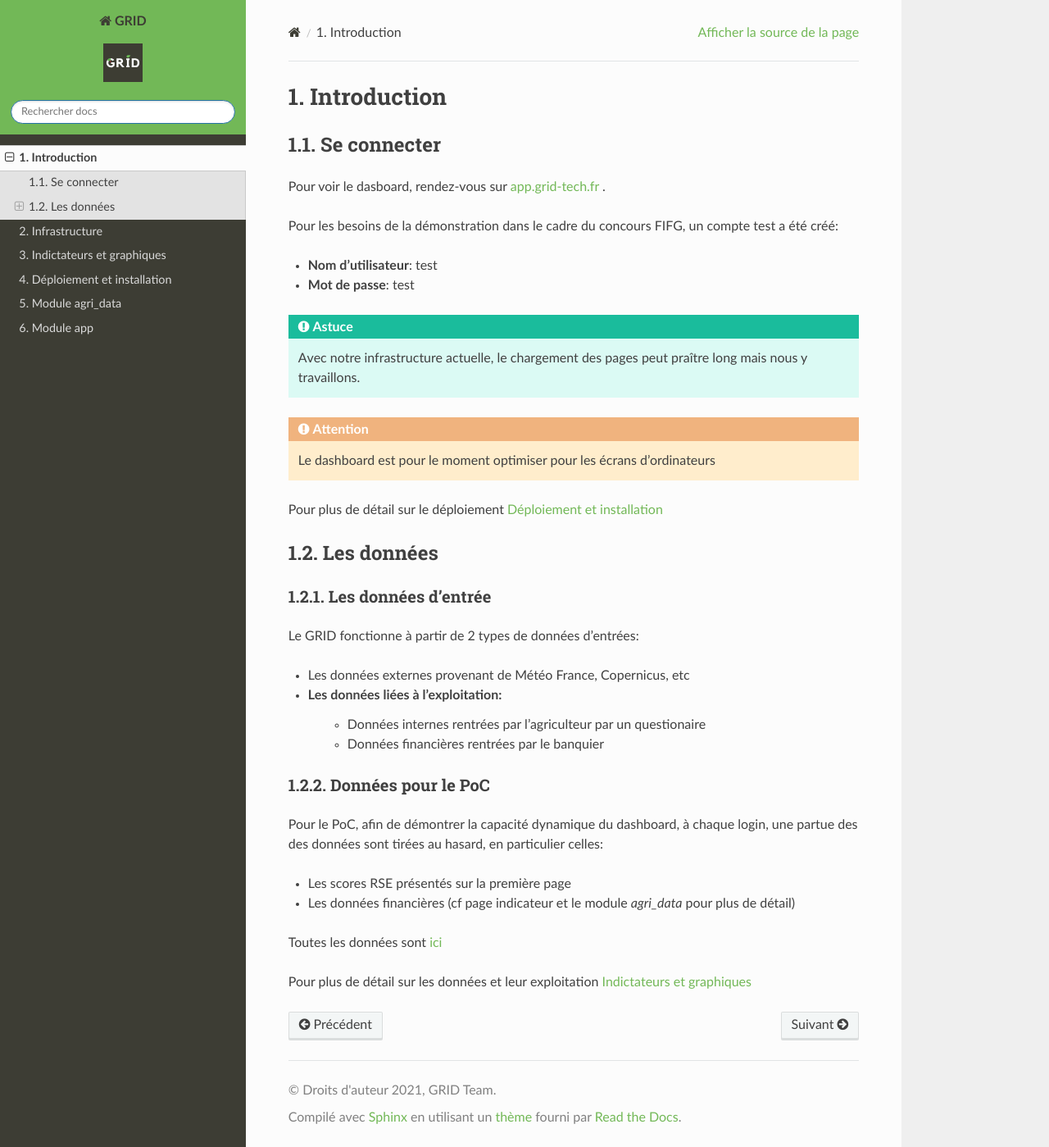
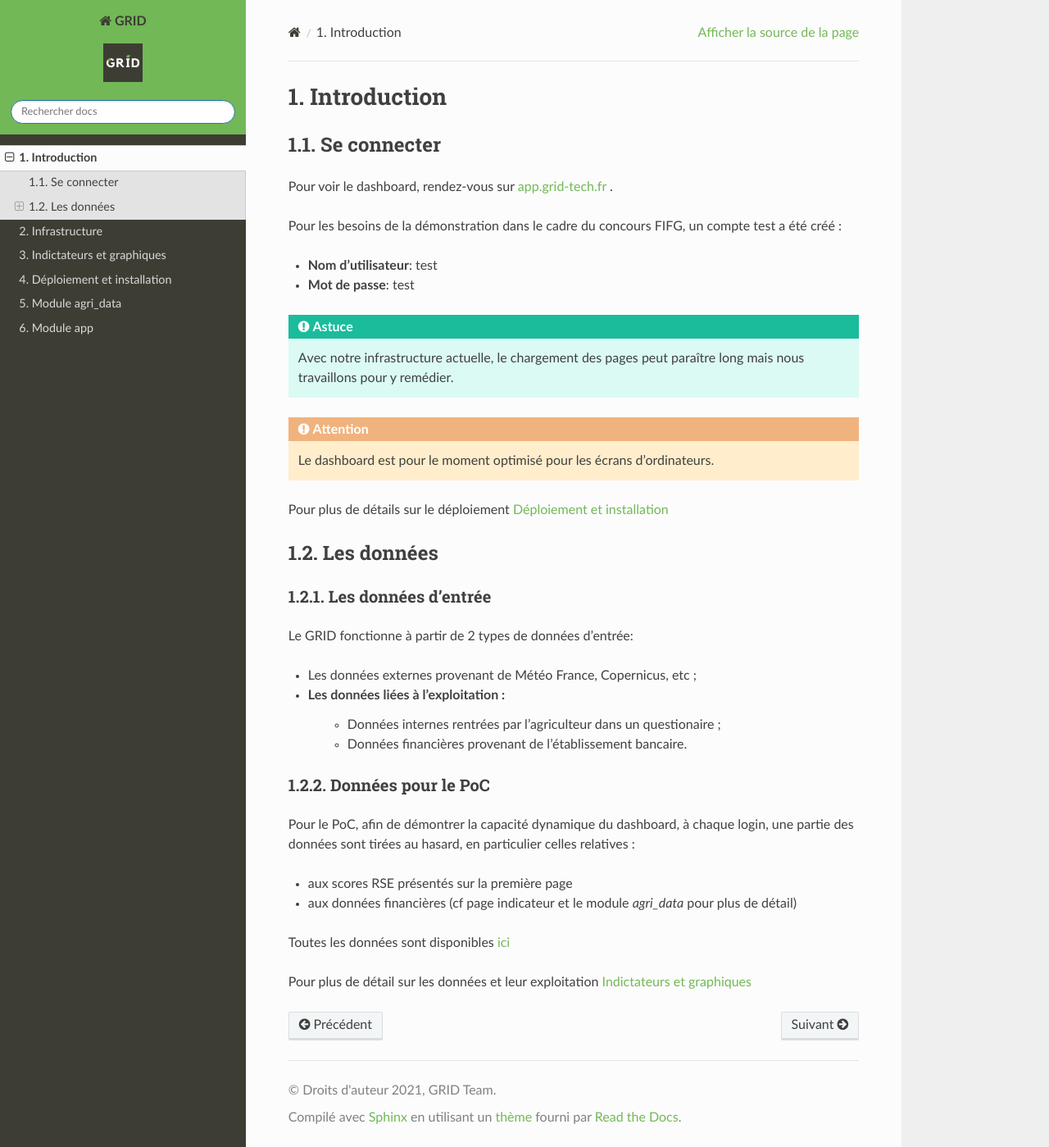
Before and after one commit to Green-Investement-Dashboard/GRID_app, a Sphinx documentation site: the page built from docs/source/intro.rst, in a window 1280 px wide and 1399 px high. Shown: the whole window at 82% size. Built offline with Sphinx 7.4.7 and the Read the Docs theme 2.0.0, drawn with Linux system fonts in a browser that asks for light colours.

Commit message:
MAJ orthographe

```diff
--- a/docs/source/intro.rst
+++ b/docs/source/intro.rst
@@ -7,20 +7,20 @@ Introduction
 Se connecter
 ===========================
 
-Pour voir le dasboard, rendez-vous sur `app.grid-tech.fr <http://app.grid-tech.fr>`__ .
+Pour voir le dashboard, rendez-vous sur `app.grid-tech.fr <http://app.grid-tech.fr>`__ .
 
-Pour les besoins de la démonstration dans le cadre du concours FIFG, un compte test a été créé:
+Pour les besoins de la démonstration dans le cadre du concours FIFG, un compte test a été créé :
 
 * **Nom d'utilisateur**: test
 * **Mot de passe**: test
 
 .. tip::
-   Avec notre infrastructure actuelle, le chargement des pages peut praître long mais nous y travaillons.
+   Avec notre infrastructure actuelle, le chargement des pages peut paraître long mais nous travaillons pour y remédier.
 
 .. attention::
-   Le dashboard est pour le moment optimiser pour les écrans d'ordinateurs
+   Le dashboard est pour le moment optimisé pour les écrans d'ordinateurs.
 
-Pour plus de détail sur le déploiement :ref:`instal`
+Pour plus de détails sur le déploiement :ref:`instal`
 
 
 Les données
@@ -30,22 +30,22 @@ Les données
 Les données d'entrée
 ---------------------
 
-Le GRID fonctionne à partir de 2 types de données d'entrées:
+Le GRID fonctionne à partir de 2 types de données d'entrée:
 
-* Les données externes provenant de Météo France, Copernicus, etc
-* Les données liées à l'exploitation:
-	* Données internes rentrées par l'agriculteur par un questionaire
-	* Données financières rentrées par le banquier
+* Les données externes provenant de Météo France, Copernicus, etc ;
+* Les données liées à l'exploitation :
+	* Données internes rentrées par l'agriculteur dans un questionaire ;
+	* Données financières provenant de l'établissement bancaire.
 
 
 Données pour le PoC
 ---------------------
 
-Pour le PoC, afin de démontrer la capacité dynamique du dashboard, à chaque login, une partue des des données sont tirées au hasard, en particulier celles:
+Pour le PoC, afin de démontrer la capacité dynamique du dashboard, à chaque login, une partie des données sont tirées au hasard, en particulier celles relatives :
 
-* Les scores RSE présentés sur la première page
-* Les données financières (cf page indicateur et le module `agri_data` pour plus de détail)
+* aux scores RSE présentés sur la première page
+* aux données financières (cf page indicateur et le module `agri_data` pour plus de détail)
 
-Toutes les données sont `ici <https://github.com/Green-Investement-Dashboard/data/tree/main/data_eg>`__
+Toutes les données sont disponibles `ici <https://github.com/Green-Investement-Dashboard/data/tree/main/data_eg>`__
 
 Pour plus de détail sur les données et leur exploitation :ref:`indic`
```
Also changed, not shown: docs/source/infrastructure.rst (+11 -11 lines).
